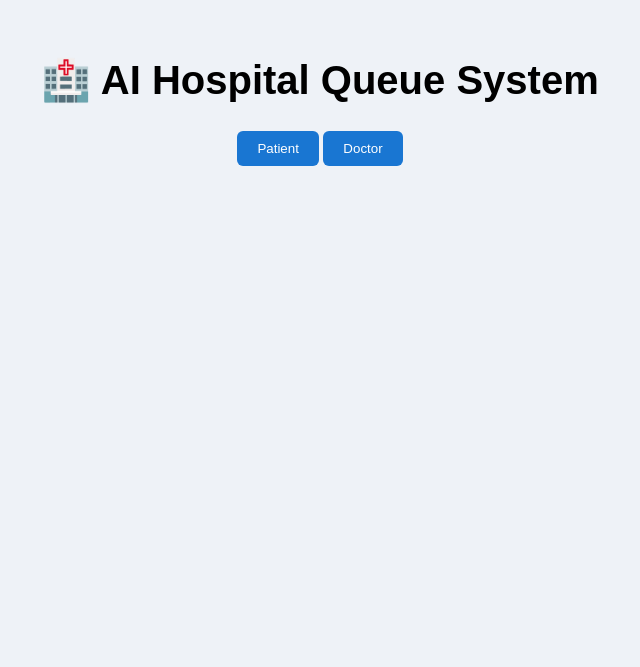
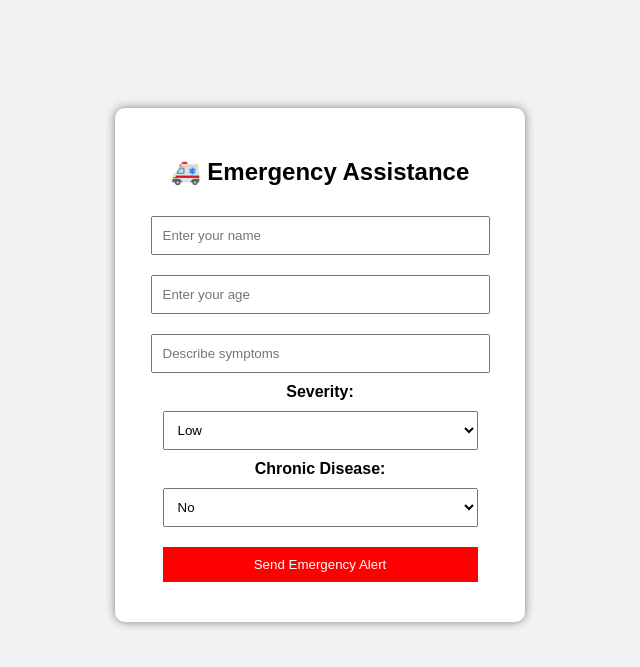
Before and after one commit to nandini-n9993/AI-Hospital-Queue-System, a Python web app: template templates/index.html in a window 1280 px wide. Shown: the top 667 px of the page, without its empty margins (320-960 px from the left). Run offline with Jinja, Linux system fonts and the light colour scheme; the template is opened without the code that fills it, so the values that code supplies are empty.

Commit message:
Update index.html

```diff
--- a/templates/index.html
+++ b/templates/index.html
@@ -1,17 +1,69 @@
 <!DOCTYPE html>
 <html>
 <head>
-<link rel="stylesheet" href="{{ url_for('static', filename='style.css') }}">
+    <title>Emergency Help</title>
+    <style>
+        body {
+            font-family: Arial, sans-serif;
+            background-color: #f2f2f2;
+            text-align: center;
+            padding-top: 100px;
+        }
+        .box {
+            background: white;
+            width: 350px;
+            margin: auto;
+            padding: 30px;
+            border-radius: 10px;
+            box-shadow: 0 0 10px gray;
+        }
+        input, select, button {
+            padding: 10px;
+            width: 90%;
+            margin: 10px 0;
+        }
+        button {
+            background-color: red;
+            color: white;
+            border: none;
+            cursor: pointer;
+        }
+        button:hover {
+            background-color: darkred;
+        }
+        label {
+            font-weight: bold;
+        }
+    </style>
 </head>
 <body>
 
-<div class="container">
-<h1>🏥 AI Hospital Queue System</h1>
+    <div class="box">
+        <h2>🚑 Emergency Assistance</h2>
 
-<a href="/patient"><button>Patient</button></a>
-<a href="/doctor"><button>Doctor</button></a>
+        <form action="/book" method="POST">
+            <input type="text" name="name" placeholder="Enter your name" required>
 
-</div>
+            <input type="number" name="age" placeholder="Enter your age" required>
+
+            <input type="text" name="symptoms" placeholder="Describe symptoms" required>
+
+            <label>Severity:</label>
+            <select name="severity">
+                <option value="1">Low</option>
+                <option value="2">Medium</option>
+                <option value="3">High</option>
+            </select>
+
+            <label>Chronic Disease:</label>
+            <select name="chronic">
+                <option value="0">No</option>
+                <option value="1">Yes</option>
+            </select>
+
+            <button type="submit">Send Emergency Alert</button>
+        </form>
+    </div>
 
 </body>
 </html>
```
